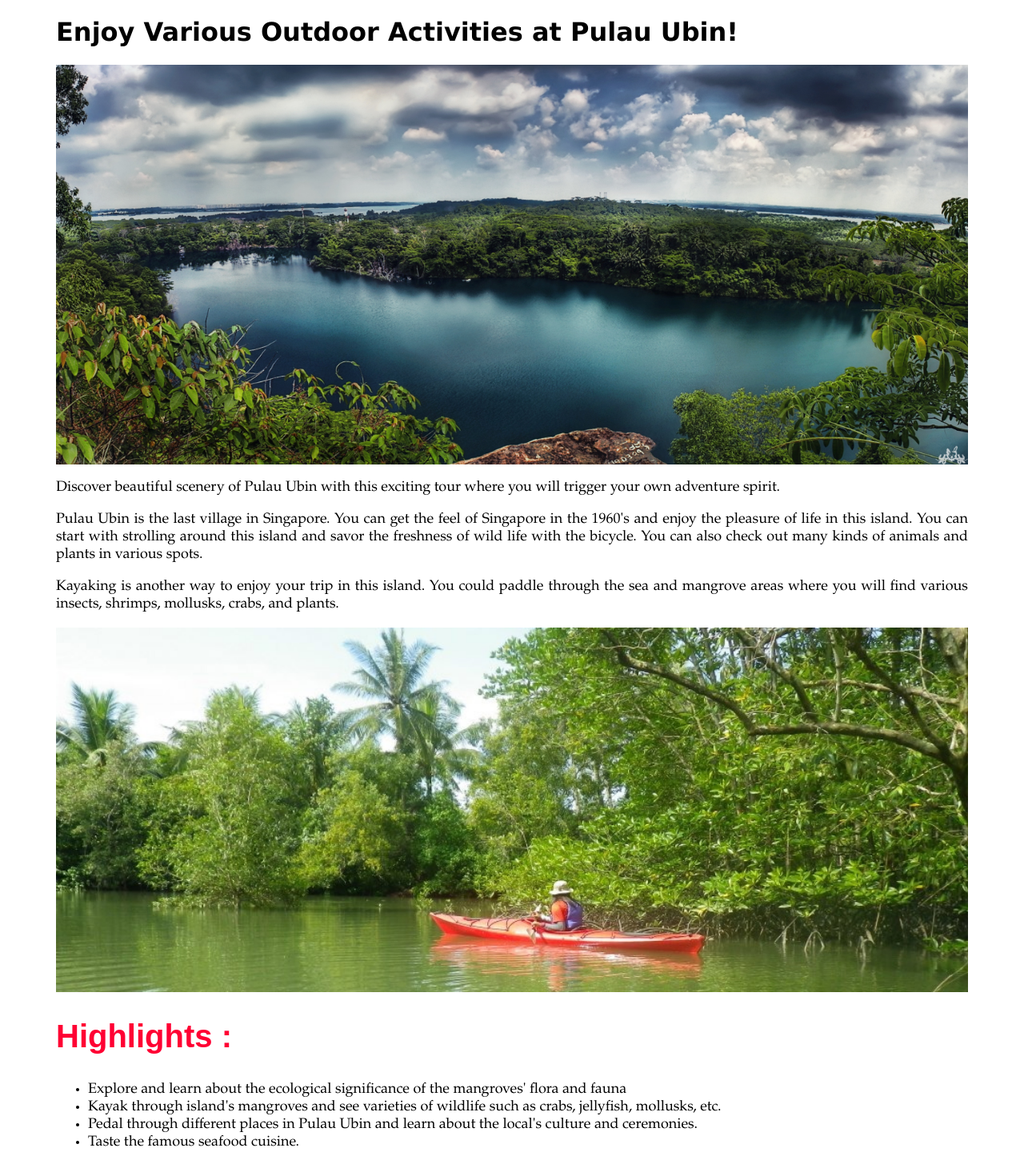
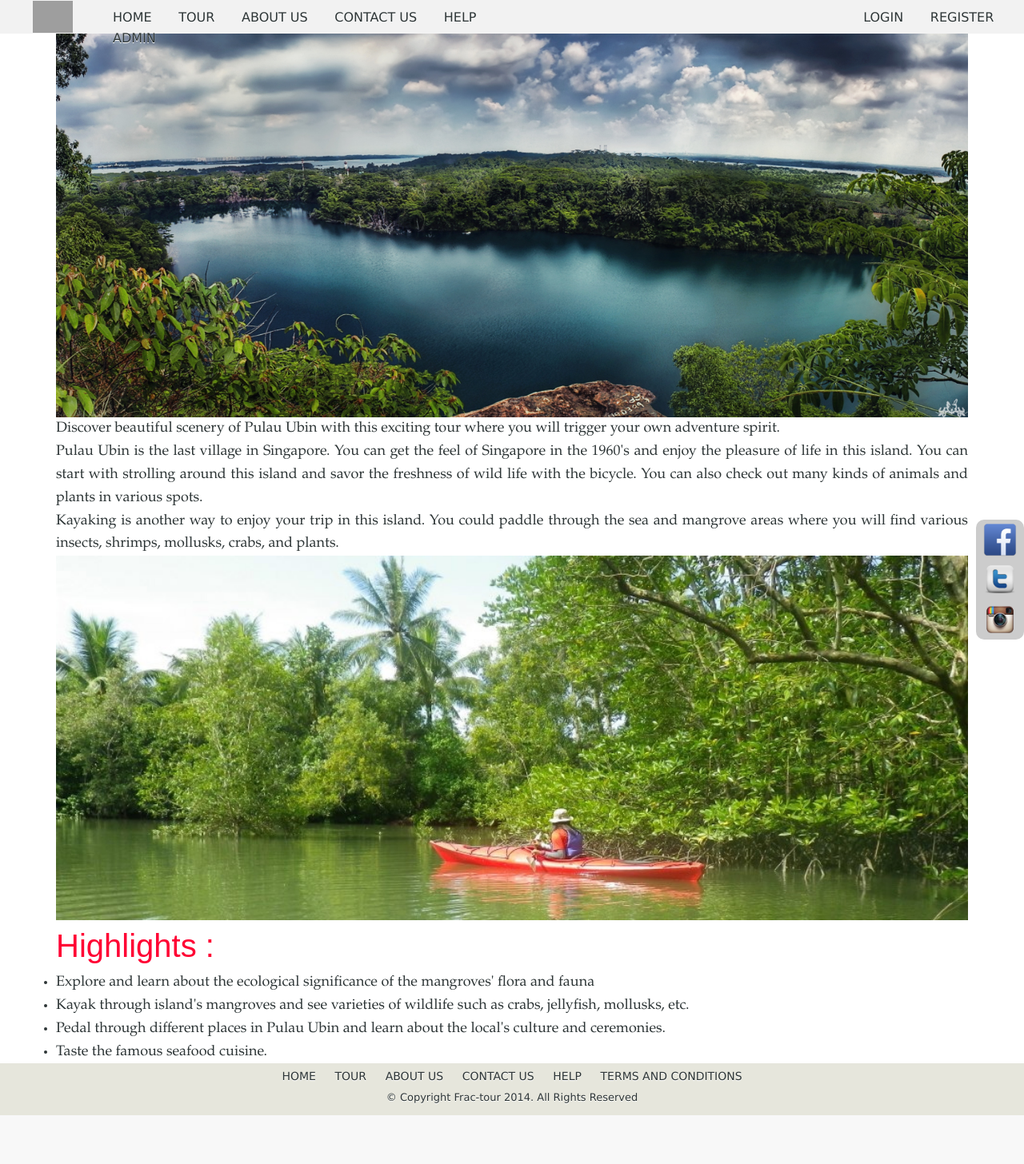
Before and after one commit to cp2013/Frac-Tour.com, a PHP site: page /PulauUbin.html in a window 1280 px wide. Shown: the whole page at 80% size. After the commit the page ends 1395 px from the top, so only its background shows below. Run offline with PHP 8.4, Linux system fonts and the light colour scheme; grey boxes are pictures that could not be loaded.

Commit message:
UI tweaked

```diff
--- a/FracTour/PulauUbin.html
+++ b/FracTour/PulauUbin.html
@@ -3,6 +3,8 @@
 <head>
 <meta http-equiv="Content-Type" content="text/html; charset=utf-8" />
 <link href="images/FracTour_Logo.png" rel="shortcut icon" />
+<link href="nivo-slider.css" rel="stylesheet" type="text/css" media="screen" />
+<link href="slider_style.css" rel="stylesheet" type="text/css" media="screen" />
 <link href="style.css" rel="stylesheet" type="text/css"/>
 <title>FracTour | Pulau Ubin</title>
 <style type="text/css">
@@ -11,8 +13,44 @@
 	}
 </style>
 </head>
+<body id="content_bg">
+<div id="mainContent">
+    <div class="header" style="opacity:1;">
+    	<a href="#" target="content"><img src="images/FracTour Logo.png" width="50" height="40" class="lfloat"/></a>
+        <nav id="main-id">
+            <ul>
+                <li><a href="index.html">Home</a></li>
+                <li><a href="#">Tour</a></li>
+                <li><a href="about_us.html" target="_blank">About Us</a></li>
+                <li><a href="contact_us.html" target="_blank">Contact Us</a></li>
+                <li><a href="#">Help</a></li>
+                <li class="right"><a href="#" class="signin">Login</a></li>
+                <li><a href="user_registration.html" target="_blank">Register</a></li>
+                <li><a href="admin_login.html" target="_blank">Admin</a></li>
+            </ul>
+        </nav>
+    </div>
 
-<body>
+    <div class="mask">
+        <div class="loginpopup">
+            <a href="#" class="close"><img src="images/closeBtn.png" class="closeBtn" title="Close Window" alt="Close" /></a>
+            <form name="userloginform" method="post" action="" class="signinform">
+            <fieldset class="textbox">
+                <label class="username">
+                    <span>Username : </span>
+                    <input type="text" id="username" name="username">
+                </label>
+                <label class="password">
+                    <span>Password : </span>
+                    <input type="password" id="password" name="password">
+                </label>
+                <span><label class="warningtxt" style="color:#F00; display:none;">Invalid Username and/or Password</label></span>
+                <button type="button" class="submitBtn" onclick="signin()">Sign In</button>
+            </fieldset>
+            </form>
+        </div>
+    </div>
+</div>
 <div class="tourpackages">
     <h1>Enjoy Various Outdoor Activities at Pulau Ubin!</h1>
     <img src="images/PulauUbin.jpg" id="img1"/>
@@ -28,5 +66,21 @@
         <li>Taste the famous seafood cuisine.</li>
     </ul>
 </div>
+<div id="footer" style="top:0px;">
+	<div class="border">
+        <a href="index.html">Home</a>
+        <a href="#">Tour</a>
+        <a href="about_us.html" target="_blank">About Us</a>
+        <a href="contact_us.html" target="_blank">Contact Us</a>
+        <a href="#">Help</a>
+        <a href="Terms&Condition.html" target="_blank">Terms and Conditions</a>
+    </div>
+	<p>© Copyright Frac-tour 2014. All Rights Reserved</p>
+</div>
+<div id="social-med">
+	<a href="https://www.facebook.com/fractour2014" target="_blank"><img src="images/facebook.png" width="50" height="50" class="item1"/></a>
+   	<a href="https://twitter.com/fractour" target="_blank"><img src="images/twitter-logo.png" width="50" height="50" class="item1"/></a>
+   	<a href="http://instagram.com/fractour" target="_blank"><img src="images/instagram-icon.png" width="80" height="50" class="item2"/></a>
+</div>
 </body>
 </html>
--- a/FracTour/style.css
+++ b/FracTour/style.css
@@ -25,9 +26,13 @@
 	opacity:0.7;
 }
 #mainContent .header img{
-	margin-top:4px;
 	margin-left:10px;
 }
+#mainContent .header .lfloat{
+	float:left;
+	padding-left:30px;
+}
+
 #mainContent .header #main-id{
 	text-decoration:none;
 	margin-top:8px;
@@ -273,11 +308,11 @@
 #footer{
 	position:relative;
 	top:677px;
-	height:60px;
+	height:55px;
 	padding:5px;
 	width:auto;
 	text-align:center;
-	background-color:#F2F2F2;
+	background-color:#E6E6DC;
 }
 #footer a{
 	text-decoration:none;
@@ -313,7 +348,59 @@
 	margin-left:-10px;
 }
 
-/* Tour Information */
+/* Content Information */
+
+/* Navigation Bar styling*/
+#mainContent .header{
+	margin:auto;
+	display:block;
+	background-color:#F2F2F2;
+	max-width:100%;
+	height:40px;
+	padding: 1px;
+	font-family:Georgia, "Times New Roman", Times, serif;
+	opacity:0.7;
+}
+#mainContent .header img{
+	margin-left:10px;
+}
+#mainContent .header .lfloat{
+	float:left;
+	padding-left:30px;
+}
+
+#mainContent .header #main-id{
+	text-decoration:none;
+	margin-top:8px;
+	opacity:1;
+	margin-left:120px;
+}
+
+#mainContent .header #main-id li{
+	list-style-type:none;
+	display:inline;
+	font-family:"Lucida Sans Unicode", "Lucida Grande", sans-serif;
+	font-size:16px;
+	margin-left:10px;
+}
+#mainContent .header #main-id li a{
+	text-decoration:none;
+	padding:10px;
+	text-transform: uppercase;
+	border-bottom:none;
+}
+#mainContent .header #main-id li a:hover{
+	background-color:#F9BA34;
+	color:white;
+}
+
+#mainContent .header #main-id .right{
+	margin-left:460px;
+
+}
+
+/*Tour Information*/
+
 .tourpackages{
 	margin-left:70px;
 	margin-right:70px;
```
Also changed, not shown: other parts of FracTour/style.css (+34 -3 lines), FracTour/Semarang.html (+57 -0 lines), FracTour/about_us.html (+64 -0 lines), FracTour/admin_login.html (+6 -1 lines), FracTour/index.html (+34 -13 lines), FracTour/images/fuji.jpg (added), FracTour/images/paris.jpg (added). Lines whose indentation alone changed are shown as unchanged.
